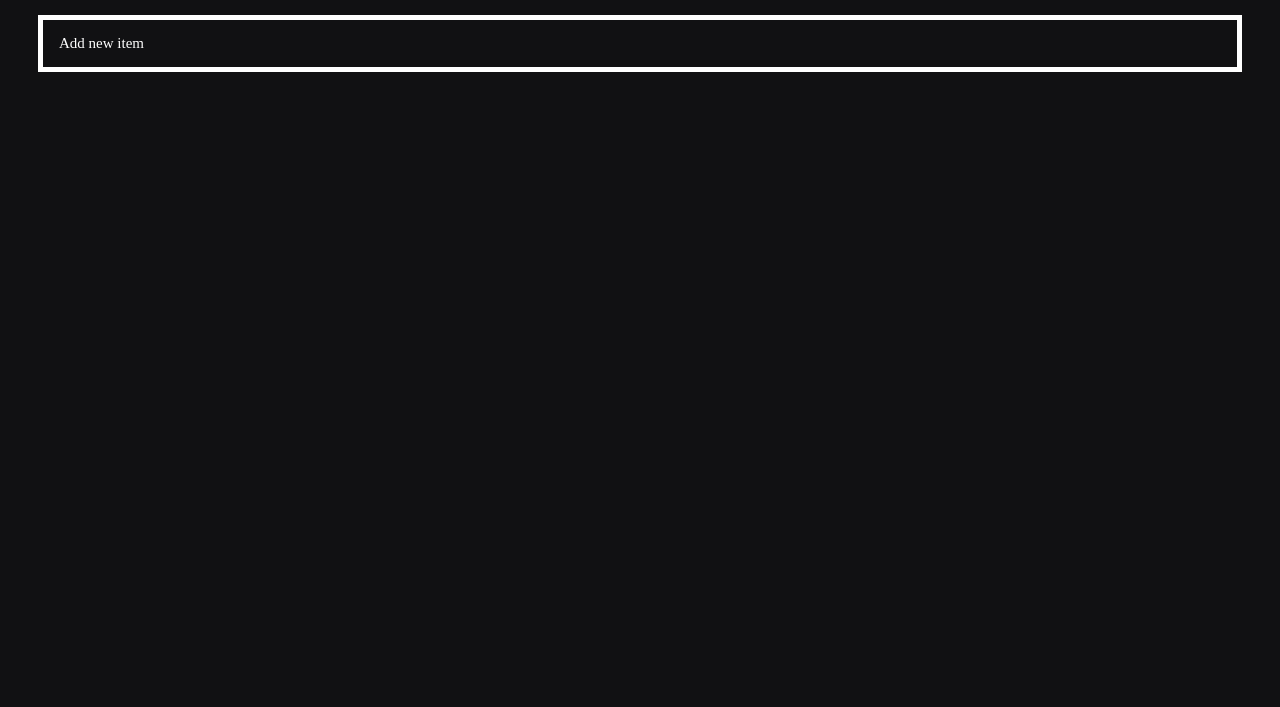
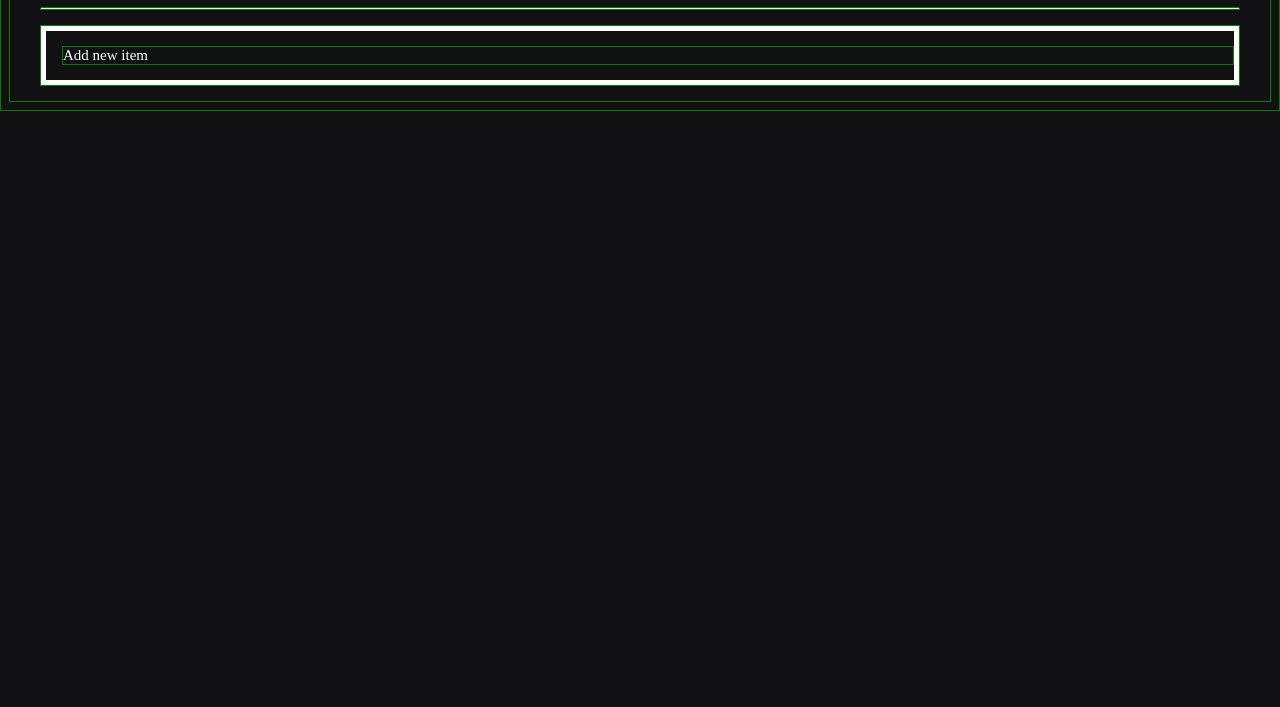
Before and after one commit to LeonardoLLP/to-do, a plain HTML site: page index.html in a window 1280 px wide. Shown: the part 93-800 px from the top of the page. Drawn offline with Linux system fonts and the light colour scheme.

Commit message:
Add testing css

```diff
--- a/styles.css
+++ b/styles.css
@@ -2,6 +2,11 @@ body {
     background-color: #111113;
     color: white;
     box-sizing: border-box;
+}
+
+* {
+    box-sizing: border-box;
+    border: 1px solid green;
 }
 
 h1 {
```
